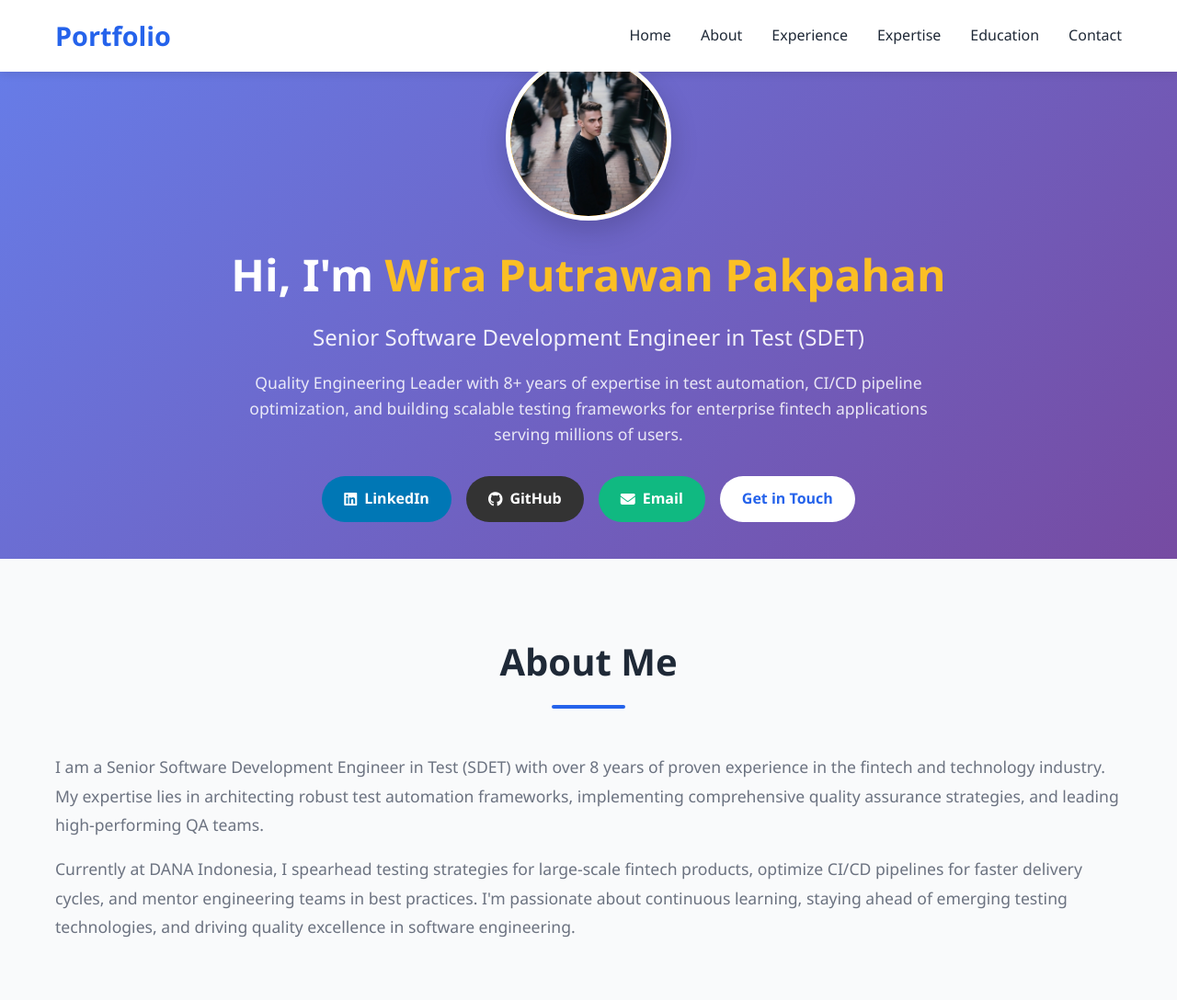
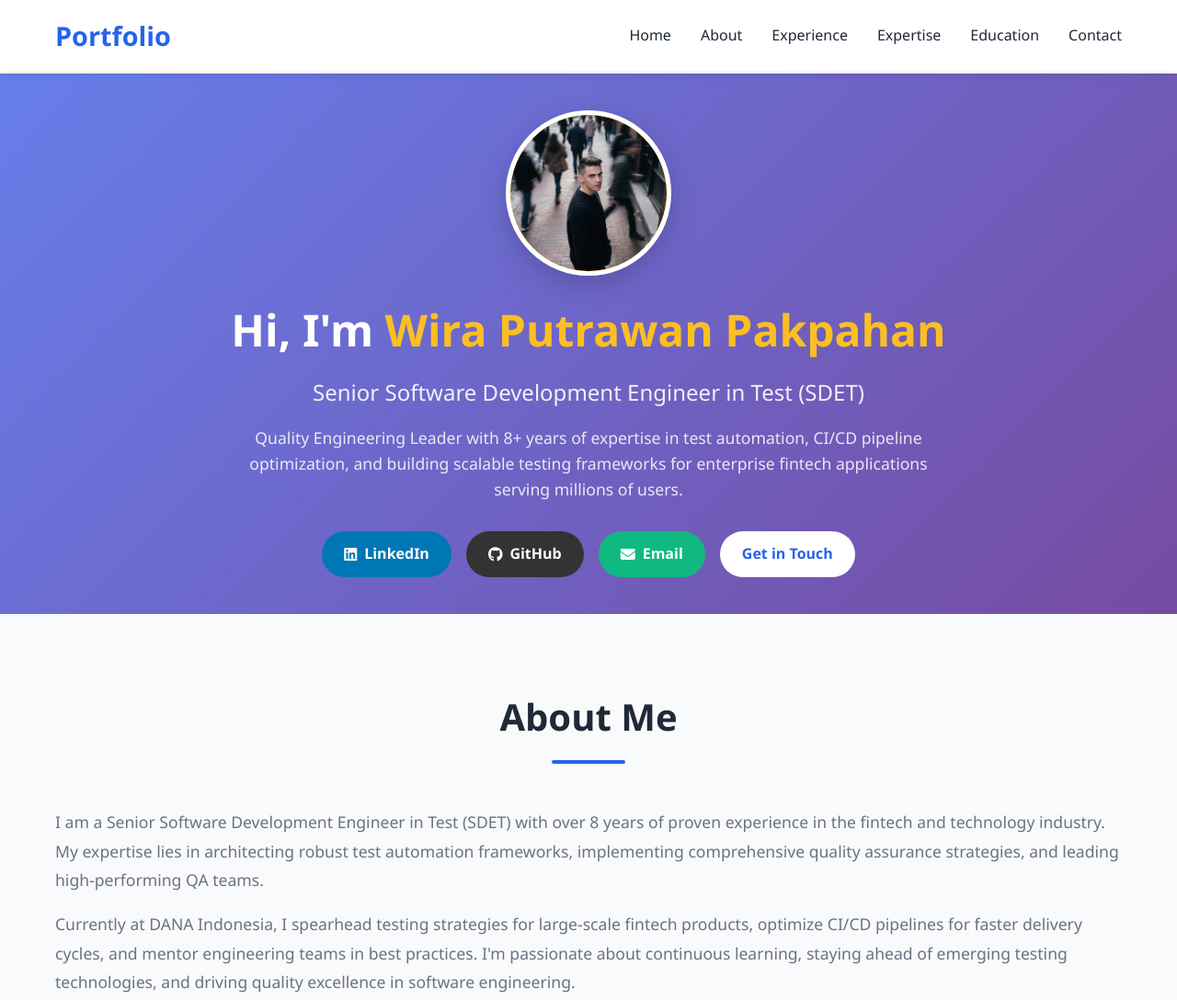
Before and after one commit to wira11/Portfolio, a plain HTML site: page index.html in a window 1280 px wide. Shown: the top 1088 px of the page at 92% size. Drawn offline with Linux system fonts and the light colour scheme.

Commit message:
fix hero section

```diff
--- a/css/style.css
+++ b/css/style.css
@@ -94,13 +94,15 @@ header {
 
 /* ========== HERO SECTION ========== */
 .hero {
-    padding: 60px 0 40px;
+    padding: 40px 0 40px;
     background: linear-gradient(135deg, #667eea 0%, #764ba2 100%);
     color: white;
     text-align: center;
-    min-height: 500px;
+    min-height: auto;
     display: flex;
-    align-items: flex-start;
+    align-items: center;
+    justify-content: center;
+    margin-top: 80px;
 }
 
 .hero-content {
```
